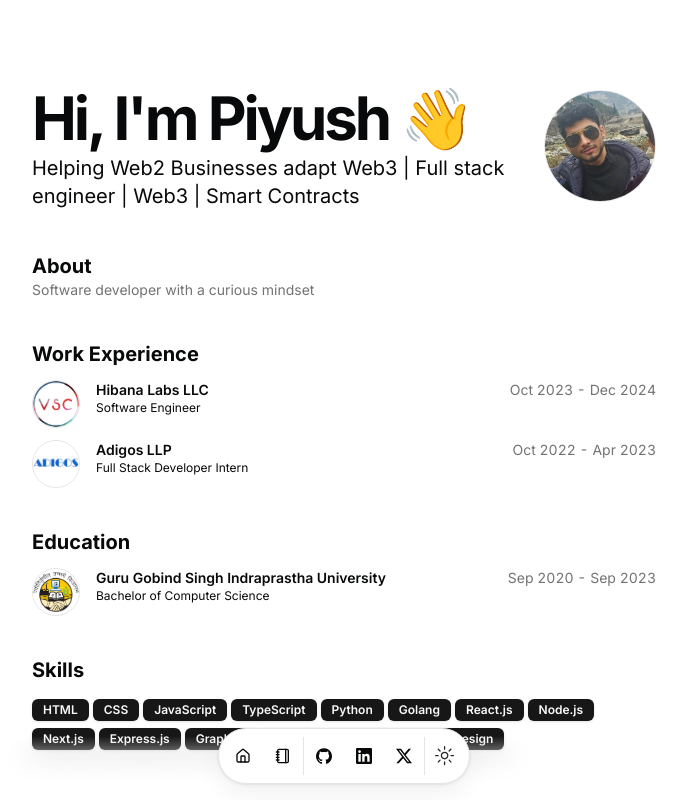
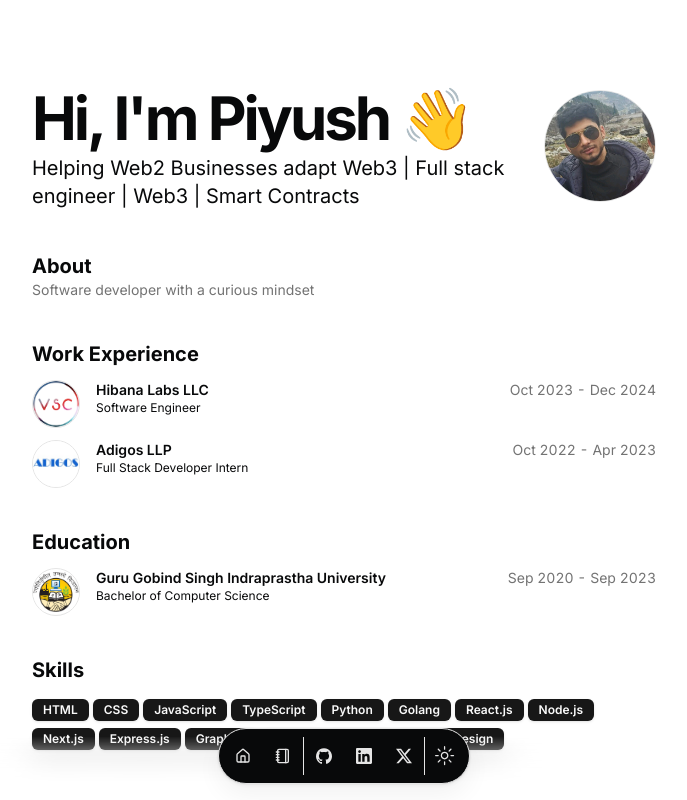
Before and after one commit to piyushjha0409/portfolio2025, a Next.js app: page / in a window 1280 px wide. Shown: the top 800 px of the page, without its empty margins (296-983 px from the left). Built offline with nearby package versions, Linux system fonts and the light colour scheme.

Commit message:
fix: prod

```diff
--- a/src/app/globals.css
+++ b/src/app/globals.css
@@ -5,6 +5,7 @@
 @layer base {
     :root {
       --background: 0 0% 100%;
+      --invert: 210 11.1% 3.53%;
       --foreground: 210 11.1% 3.53%;
 
       --card: 0 0% 100%;
@@ -37,6 +38,7 @@
 
     .dark {
       --background: 210 11.1% 3.53%;
+      --invert:0 0% 100%;
       --foreground: 0 0% 98%;
 
       --card: 210 11.1% 3.53%;
--- a/src/components/magicui/dock.tsx
+++ b/src/components/magicui/dock.tsx
@@ -104,7 +104,7 @@
       ref={ref}
       style={{ width }}
       className={cn(
-        "flex aspect-square cursor-pointer items-center justify-center rounded-full",
+        "flex aspect-square cursor-pointer items-center justify-center rounded-full text-invert",
         className
       )}
       {...props}
--- a/src/components/mode-toggle.tsx
+++ b/src/components/mode-toggle.tsx
@@ -15,8 +15,8 @@
       className="px-2"
       onClick={() => setTheme(theme === "dark" ? "light" : "dark")}
     >
-      <SunIcon className="h-[1.2rem] w-[1.2rem] text-neutral-800 dark:hidden dark:text-neutral-200" />
-      <MoonIcon className="hidden h-[1.2rem] w-[1.2rem] text-neutral-800 dark:block dark:text-neutral-200" />
+      <SunIcon className="h-[1.2rem] w-[1.2rem] dark:hidden" />
+      <MoonIcon className="hidden h-[1.2rem] w-[1.2rem] dark:block" />
     </Button>
   );
 }
--- a/src/components/navbar.tsx
+++ b/src/components/navbar.tsx
@@ -15,9 +15,9 @@
   return (
     <div className="pointer-events-none fixed inset-x-0 bottom-0 z-30 mx-auto mb-4 flex origin-bottom h-full max-h-14">
       <div className="fixed bottom-0 inset-x-0 h-16 w-full bg-background to-transparent backdrop-blur-lg [-webkit-mask-image:linear-gradient(to_top,black,transparent)] dark:bg-background"></div>
-      <Dock className="z-50 pointer-events-auto relative mx-auto flex min-h-full h-full items-center px-1 bg-background [box-shadow:0_0_0_1px_rgba(0,0,0,.03),0_2px_4px_rgba(0,0,0,.05),0_12px_24px_rgba(0,0,0,.05)] transform-gpu dark:[border:1px_solid_rgba(255,255,255,.1)] dark:[box-shadow:0_-20px_80px_-20px_#ffffff1f_inset] ">
+      <Dock className="z-50 pointer-events-auto relative mx-auto bg-invert flex min-h-full h-full items-center px-1 [box-shadow:0_0_0_1px_rgba(0,0,0,.03),0_2px_4px_rgba(0,0,0,.05),0_12px_24px_rgba(0,0,0,.05)] transform-gpu dark:[border:1px_solid_rgba(255,255,255,.1)] dark:[box-shadow:0_-20px_80px_-20px_#ffffff1f_inset] ">
         {DATA.navbar.map((item) => (
-          <DockIcon key={item.href}>
+          <DockIcon key={item.href} className="text-neutral-200 dark:text-neutral-800">
             <Tooltip>
               <TooltipTrigger asChild>
                 <Link
@@ -40,7 +40,7 @@
         {Object.entries(DATA.contact.social)
           .filter(([_, social]) => social.navbar)
           .map(([name, social]) => (
-            <DockIcon key={name}>
+            <DockIcon key={name} className="text-neutral-200 dark:text-neutral-800">
               <Tooltip>
                 <TooltipTrigger asChild>
                   <Link
@@ -60,7 +60,7 @@
             </DockIcon>
           ))}
         <Separator orientation="vertical" className="h-full py-2" />
-        <DockIcon>
+        <DockIcon className="text-neutral-200 dark:text-neutral-800">
           <Tooltip>
             <TooltipTrigger asChild>
               <ModeToggle />
--- a/src/data/resume.tsx
+++ b/src/data/resume.tsx
@@ -152,7 +152,7 @@
       links: [
         {
           type: "Source",
-          href: "https://github.com/piyushjha0409/Resume-Builder",
+          href: "https://github.com/piyushjha0409/discussiondesk",
           icon: <Icons.github className="size-3" />,
         },
         {
--- a/tailwind.config.ts
+++ b/tailwind.config.ts
@@ -27,6 +27,7 @@
         input: "hsl(var(--input))",
         ring: "hsl(var(--ring))",
         background: "hsl(var(--background))",
+        invert: "hsl(var(--invert))",
         foreground: "hsl(var(--foreground))",
         primary: {
           DEFAULT: "hsl(var(--primary))",
```
